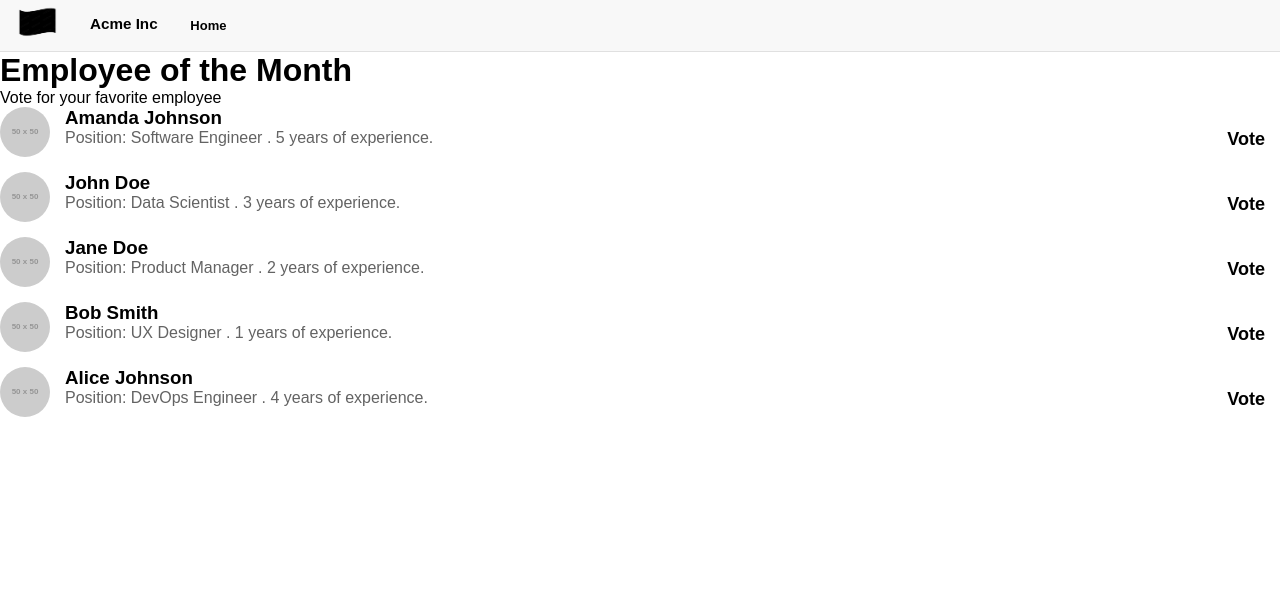
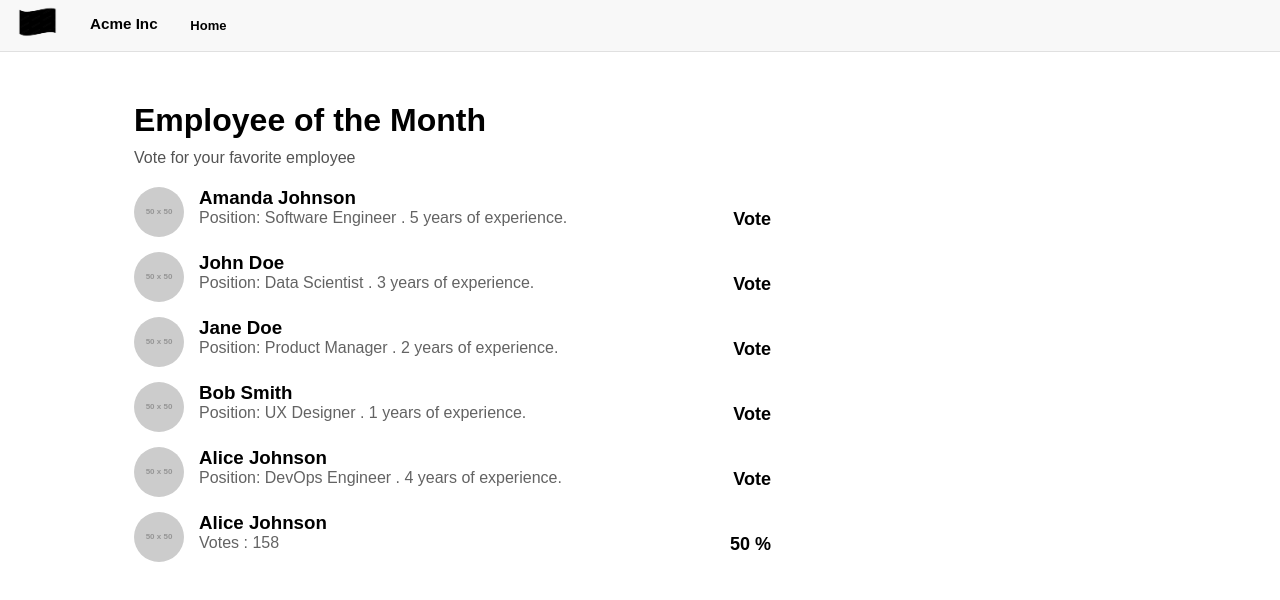
Before and after one commit to MariamElkholeyy/ITWORX-task-2-React, a Next.js app: page /Backend-page in a window 1280 px wide. Shown: the top 600 px of the page. Built offline with nearby package versions, Linux system fonts and the light colour scheme.

Commit message:
Added nominee Progress Component
as well as altering the nominee component of the nominee as well as adding styling to the backend page

```diff
--- a/app/Backend-page/page.module.css
+++ b/app/Backend-page/page.module.css
@@ -0,0 +1,38 @@
+
+.main {
+    padding: 10px;
+    /* background-color: #f7c2c2; */
+    width: 55%;
+    /* width: 1200px;
+    height: 100%; */
+    display: flex;
+    flex-direction: column;
+    align-items: flex-start;
+    justify-content: left;
+    /* text-align: right; */
+    /* font-size: 18px; */
+    /* font-weight: bold; */
+    /* color: #000; */
+    transition: all 0.5s ease-in-out;
+    margin-top: 40px;
+    margin-left: 10%;
+    padding-right: 20px;
+    margin-right: 50px;
+
+  }
+
+.p1{
+    margin-bottom: 20px;
+    color: rgb(83, 83, 83);
+}
+
+.main h1{
+    margin-bottom: 10px;
+}
+
+
+.container{
+    display: flex;
+    margin-right: 40px;
+    /* flex-direction: column; */
+}
--- a/app/Backend-page/page.tsx
+++ b/app/Backend-page/page.tsx
@@ -4,6 +4,7 @@ import VoteNominee from  "../components/voteNominee";
 import styles from "./page.module.css";
 import Menu from "../components/menu";
 import CurrentVotes from "../components/current.votes";
+import NomineeProgress from "../components/nomineeProgress";
 
 export default function Home() {
   return (
@@ -18,7 +19,7 @@ export default function Home() {
           <VoteNominee nomineeName={"Jane Doe"}      experience={"2"} position="Product Manager"/>
           <VoteNominee nomineeName={"Bob Smith"}     experience={"1"} position="UX Designer" />
           <VoteNominee nomineeName={"Alice Johnson"} experience={"4"} position="DevOps Engineer"/>
-
+          <NomineeProgress nomineeName={"Alice Johnson"}  voteNumber={158}/>
         </main>
       </div>
     </>
--- a/app/components/nominee.tsx
+++ b/app/components/nominee.tsx
@@ -7,10 +7,11 @@ type NomineeParams = {
     nominatedBy?: string;
     position?:string;
     experience?:string | number;
+    voteNumber?:number;
 }
 
 
-const Nominee = ({ nomineeName, nominatedBy ,position  ,experience}: NomineeParams) =>
+const Nominee = ({ nomineeName, nominatedBy ,position  ,experience ,voteNumber}: NomineeParams) =>
 {
     return (
 
@@ -22,7 +23,7 @@ const Nominee = ({ nomineeName, nominatedBy ,position  ,experience}: NomineePara
                 <h3>{nomineeName}</h3>
                 {nominatedBy && <p>Nominated by: {nominatedBy}</p>}
                 {position && experience &&  <p>Position: {position} . {experience} years of experience. </p>}
-                {/* {experience && <p>.{experience} years of experience.</p>} */}
+                {voteNumber && <p>Votes : {voteNumber}</p>}
             </div>
         </div>
     );
--- /dev/null
+++ b/app/components/nomineeProgress.module.css
@@ -0,0 +1,38 @@
+.container {
+    display: flex;
+    flex-direction: row;
+    align-items: center;
+    width: 100%;
+    justify-content: space-between;
+
+}
+
+.nominee {
+    height: auto;
+    display: flex;
+    justify-content: flex-start;
+    margin-right: 30px;
+    flex: 1; /* Add this */
+}
+
+.precentage {
+    border: none;
+    background: none;
+    font-weight: 600;
+    font-size: 18px;
+    margin-left: auto; /* This should work now */
+    display: flex;
+    flex-direction: column;
+    align-items: center;
+    justify-content: baseline;
+    padding: 5px 15px;
+    border-radius: 10px;
+    transition: background 0.4s, color 0.3s;
+}
+
+.precentage:hover{
+    cursor: pointer;
+    background: rgb(211, 211, 211);
+    color: brown;
+
+}
--- /dev/null
+++ b/app/components/nomineeProgress.tsx
@@ -0,0 +1,25 @@
+import Nominee from "./nominee";
+import styles from "./nomineeProgress.module.css"
+
+
+type NomineeParams = {
+    nomineeName: string;
+    nominatedBy?: string;
+    position?:string;
+    experience?:string | number;
+    voteNumber?:number;
+}
+
+
+const NomineeProgress=({ nomineeName , voteNumber }: NomineeParams)=>{
+    return(
+        <div className={styles.container}>
+            <div className={styles.nominee}>
+                <Nominee nomineeName={nomineeName} voteNumber={voteNumber}/>
+            </div>
+            <p className={styles.precentage}>50 % </p>
+        </div>
+    );
+}
+
+export default NomineeProgress;
--- a/app/components/sidebar.tsx
+++ b/app/components/sidebar.tsx
@@ -50,7 +50,7 @@ const SideBar = () => {
           </Link>
         </li>
         <li className={styles.li}>
-          <Link href="/contact" className={styles.link}>
+          <Link href="/Backend-page" className={styles.link}>
             Contact
           </Link>
         </li>
```
